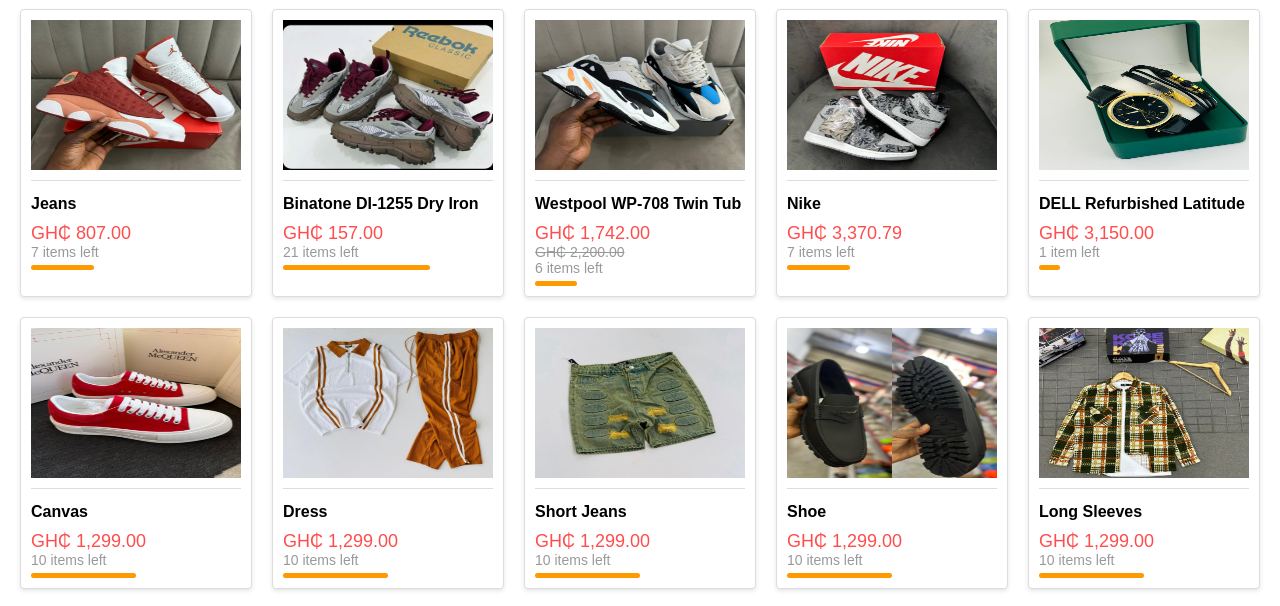
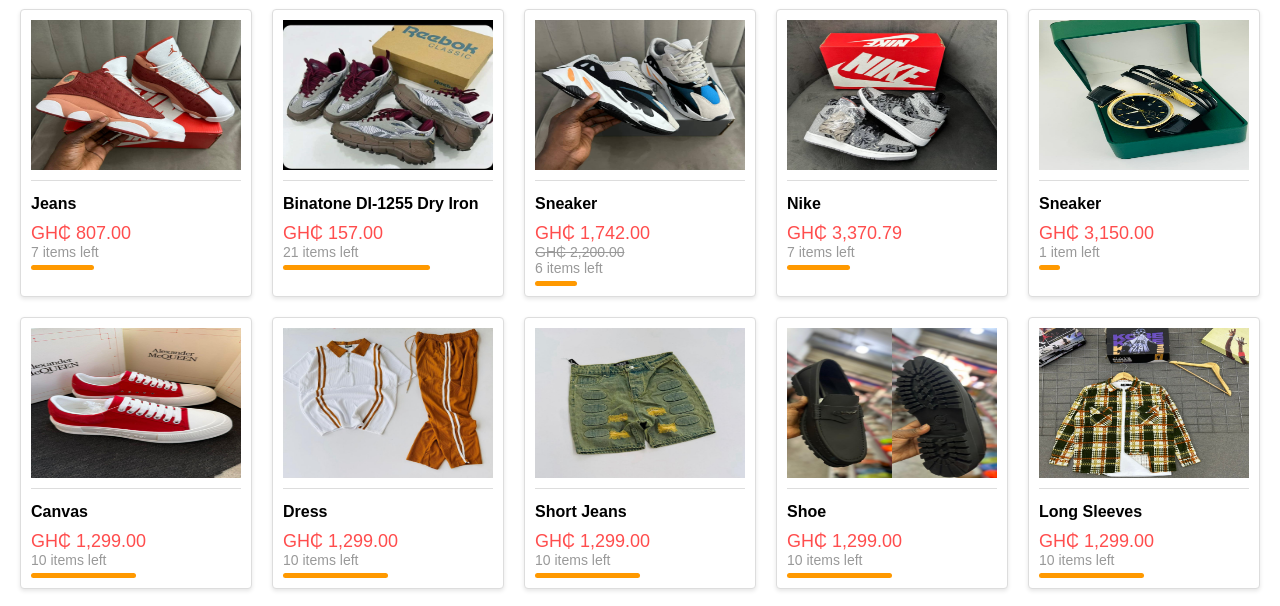
Before and after one commit to heisnature1/heisaugustine-Fashion-Store, a plain HTML site: page index.html in a window 1280 px wide. Shown: the part 120-726 px from the top of the page. Drawn offline with Linux system fonts and the light colour scheme.

Commit message:
index.html

```diff
--- a/index.html
+++ b/index.html
@@ -180,7 +180,7 @@
     </div>
     <div class="product">
       <img src="3.jpeg" alt="Westpool WP-708 Twin Tub" height="150" width="200"/>
-      <h3>Westpool WP-708 Twin Tub</h3>
+      <h3>Sneaker</h3>
       <div class="price">GH₵ 1,742.00</div>
       <div class="old-price">GH₵ 2,200.00</div>
       <div class="items-left">6 items left</div>
@@ -195,7 +195,7 @@
     </div>
     <div class="product">
       <img src="5.jpeg" alt="DELL Refurbished Latitude" height="150" width="200"/>
-      <h3>DELL Refurbished Latitude</h3>
+      <h3>Sneaker</h3>
       <div class="price">GH₵ 3,150.00</div>
       <div class="items-left">1 item left</div>
       <div class="progress-bar" style="width: 10%;"></div>
```
